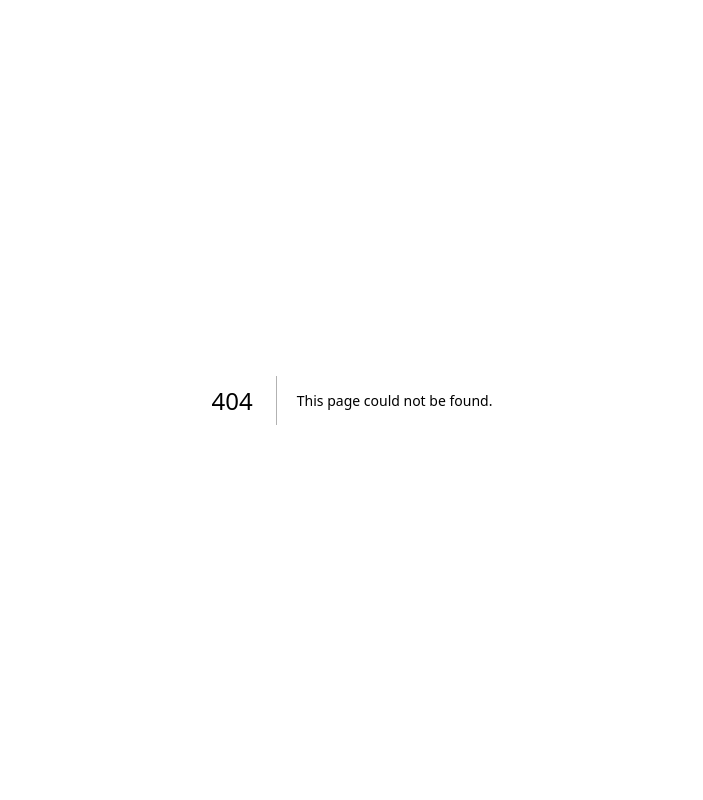
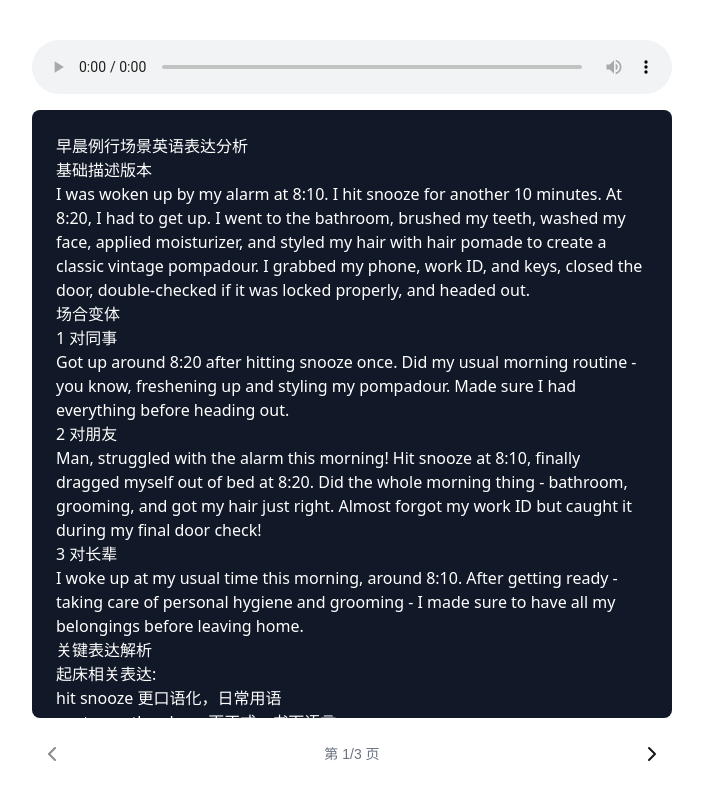
Before and after one commit to lfhwnqe/english-sst, a Next.js app: page /english/play in a window 1280 px wide. Before the commit this address had no page. Shown: the top 800 px of the page, without its empty margins (288-991 px from the left). Built offline with nearby package versions, Linux system fonts and the light colour scheme; what aws-amplify would draw is missing.

Commit message:
feature: 增加英语播放页面

```diff
--- /dev/null
+++ b/app/components/common/scrollPlayer.tsx
@@ -0,0 +1,97 @@
+"use client";
+
+import { useRef, useState, useEffect } from "react";
+import { ChevronLeft, ChevronRight } from "lucide-react";
+
+interface Props {
+  audioUrl: string;
+  text: string;
+}
+
+export default function PagePlayer({ audioUrl, text }: Props) {
+  const audioRef = useRef<HTMLAudioElement>(null);
+  const containerRef = useRef<HTMLDivElement>(null);
+  const testDivRef = useRef<HTMLDivElement>(null);
+  const [currentPage, setCurrentPage] = useState(0);
+  const [pages, setPages] = useState<string[]>([]);
+
+  useEffect(() => {
+    const container = containerRef.current;
+    const testDiv = testDivRef.current;
+    if (!container || !testDiv) return;
+
+    const containerHeight = container.clientHeight;
+    const lines = text.split("\n");
+    const pagesArr: string[] = [];
+    let currentPage: string[] = [];
+
+    for (let i = 0; i < lines.length; i++) {
+      const line = lines[i];
+      testDiv.textContent = currentPage.join("\n") + "\n" + line;
+
+      if (testDiv.scrollHeight > containerHeight && currentPage.length > 0) {
+        pagesArr.push(currentPage.join("\n"));
+        currentPage = [line];
+      } else {
+        currentPage.push(line);
+      }
+    }
+
+    if (currentPage.length > 0) {
+      pagesArr.push(currentPage.join("\n"));
+    }
+
+    setPages(pagesArr);
+  }, [text]);
+
+  const nextPage = () => {
+    setCurrentPage((prev) => Math.min(prev + 1, pages.length - 1));
+  };
+
+  const prevPage = () => {
+    setCurrentPage((prev) => Math.max(prev - 1, 0));
+  };
+
+  return (
+    <div className="max-w-2xl mx-auto p-4">
+      <audio ref={audioRef} src={audioUrl} controls className="w-full mb-4" />
+
+      <div
+        ref={containerRef}
+        className="h-[calc(100vh-12rem)] bg-gray-900 p-6 rounded-lg text-white mb-4"
+      >
+        <pre className="whitespace-pre-wrap font-sans">
+          {pages[currentPage]}
+        </pre>
+      </div>
+
+      {/* Hidden div for measuring text height */}
+      <div
+        ref={testDivRef}
+        className="absolute invisible h-[calc(100vh-12rem)] whitespace-pre-wrap font-sans p-6"
+      />
+
+      <div className="flex justify-between items-center">
+        <button
+          onClick={prevPage}
+          disabled={currentPage === 0}
+          className="p-2 rounded hover:bg-gray-100 disabled:opacity-50 disabled:hover:bg-transparent"
+        >
+          <ChevronLeft className="w-6 h-6" />
+        </button>
+
+        <span className="text-sm text-gray-500">
+          第 {currentPage + 1}/{pages.length} 页
+        </span>
+
+        <button
+          onClick={nextPage}
+          disabled={currentPage === pages.length - 1}
+          className="p-2 rounded hover:bg-gray-100 disabled:opacity-50 disabled:hover:bg-transparent"
+        >
+          <ChevronRight className="w-6 h-6" />
+        </button>
+      </div>
+    </div>
+  );
+}
--- /dev/null
+++ b/app/english/play/page.tsx
@@ -0,0 +1,64 @@
+"use client";
+
+import ScrollPlayer from "@/app/components/common/scrollPlayer";
+
+export default function Play() {
+  const str = `早晨例行场景英语表达分析
+基础描述版本
+I was woken up by my alarm at 8:10. I hit snooze for another 10 minutes. At 8:20, I had to get up. I went to the bathroom, brushed my teeth, washed my face, applied moisturizer, and styled my hair with hair pomade to create a classic vintage pompadour. I grabbed my phone, work ID, and keys, closed the door, double-checked if it was locked properly, and headed out.
+场合变体
+1 对同事
+Got up around 8:20 after hitting snooze once. Did my usual morning routine - you know, freshening up and styling my pompadour. Made sure I had everything before heading out.
+2 对朋友
+Man, struggled with the alarm this morning! Hit snooze at 8:10, finally dragged myself out of bed at 8:20. Did the whole morning thing - bathroom, grooming, and got my hair just right. Almost forgot my work ID but caught it during my final door check!
+3 对长辈
+I woke up at my usual time this morning, around 8:10. After getting ready - taking care of personal hygiene and grooming - I made sure to have all my belongings before leaving home.
+关键表达解析
+起床相关表达:
+hit snooze 更口语化，日常用语
+postpone the alarm 更正式，书面语言
+离开相关表达:
+headed out 口语化，暗示开始行程
+left home 正式，简单陈述
+表达效果比较
+描述起床过程:
+1 dragged myself out of bed 强调困难和不情愿，适用于疲惫时的描述
+2 got up 中性表达，适用于正式场合
+3 jumped out of bed 表示精力充沛，适用于描述积极状态
+描述检查动作:
+1 double-checked the door 强调谨慎，常用于日常对话
+2 checked if the door was locked 基础描述，适用于一般叙述
+3 made sure everything was secure 全面的表达，适用于正式场合
+情境扩展
+匆忙版本
+Barely made it through my morning routine! Snoozed once at 8:10, rushed through everything - quick bathroom visit, speed-brushing, splash of water on my face, quick pomade job, grabbed my stuff and dashed out after a hasty door check.
+悠闲版本
+Had a nice, relaxed morning start. Let myself snooze for exactly 10 minutes after the 8:10 alarm. Took my time with the bathroom routine, carefully styled my vintage pompadour, and methodically checked everything before leaving.
+糟糕版本
+Ugh, worst morning ever! Alarm didn't go off properly, ended up starting my day at 8:20. Rushed through everything, my hair wouldn't cooperate, and had to run back twice to check if I locked the door.
+心情变化版本
+1 疲惫时
+Barely functioning this morning. The alarm at 8:10 felt like torture, desperately needed that extra 10-minute snooze.
+2 精神好时
+Up and at 'em at 8:10! Even though I took a quick snooze, felt refreshed and ready to tackle my morning routine. My pompadour turned out perfect today!
+实用词汇与短语
+Morning routine 晨间例行程序
+Freshen up 整理仪容
+Style one's hair 打理头发
+Pomade 发蜡
+Vintage pompadour 复古油头
+Double-check 重复检查
+Head out 出发
+Grab 匆忙拿取
+Rush through 匆忙完成
+注意事项
+1 场合用语要适当
+2 时间表达可以根据场合灵活处理
+3 情绪词汇的使用要符合说话对象
+4 专业术语（如发型相关）可根据对话对象调整使用程度`;
+  return (
+    <div className="max-w-4xl mx-auto p-6">
+      <ScrollPlayer audioUrl="/audio/getup.wav" text={str} />
+    </div>
+  );
+}
--- a/next.config.mjs
+++ b/next.config.mjs
@@ -2,6 +2,11 @@
 const nextConfig = {
   async rewrites() {
     return [
+      {
+        source: "/audio/:path*",
+        destination: "https://nuo-english.s3.us-east-2.amazonaws.com/:path*",
+      },
+
       // {
       //   source: "/api/:path*", // 本地 API 路径
       //   destination: "https://maomaocong.site/api/:path*", // 代理到远程 API
--- a/package.json
+++ b/package.json
@@ -14,7 +14,9 @@
     "formidable": "^3.5.2",
     "gifencoder": "^2.0.1",
     "graphql": "^16.9.0",
-    "jimp": "^0.16.1",
+    "immer": "^10.1.1",
+    "jimp": "^1.6.0",
+    "jotai": "^2.10.1",
     "lucide-react": "^0.454.0",
     "next": "14.2.15",
     "react": "18.2.0",
```
Also changed, not shown: hooks/userImmer.ts (added, +36 -0 lines), app/gif/page.tsx (renamed from app/img/page.tsx), 2 other files (tests, documents, lock files or other folders).
